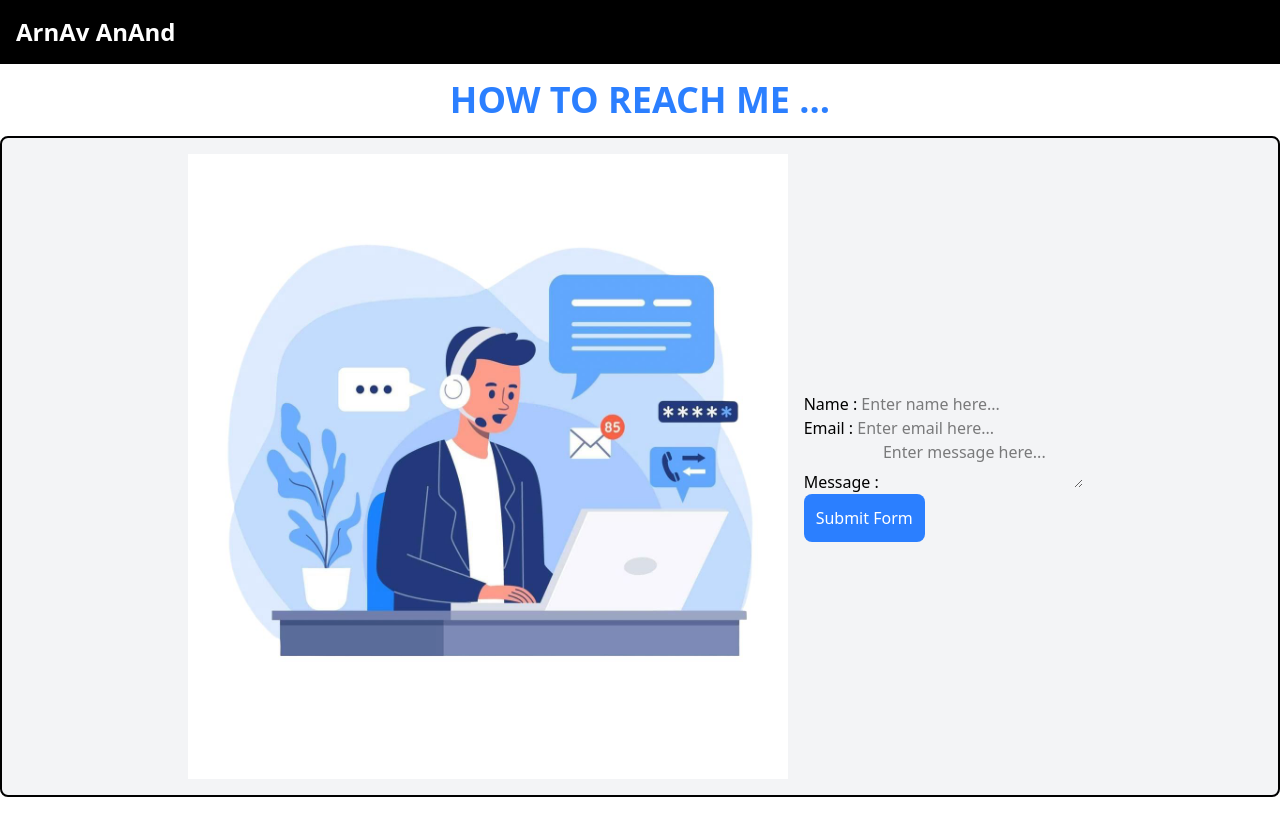
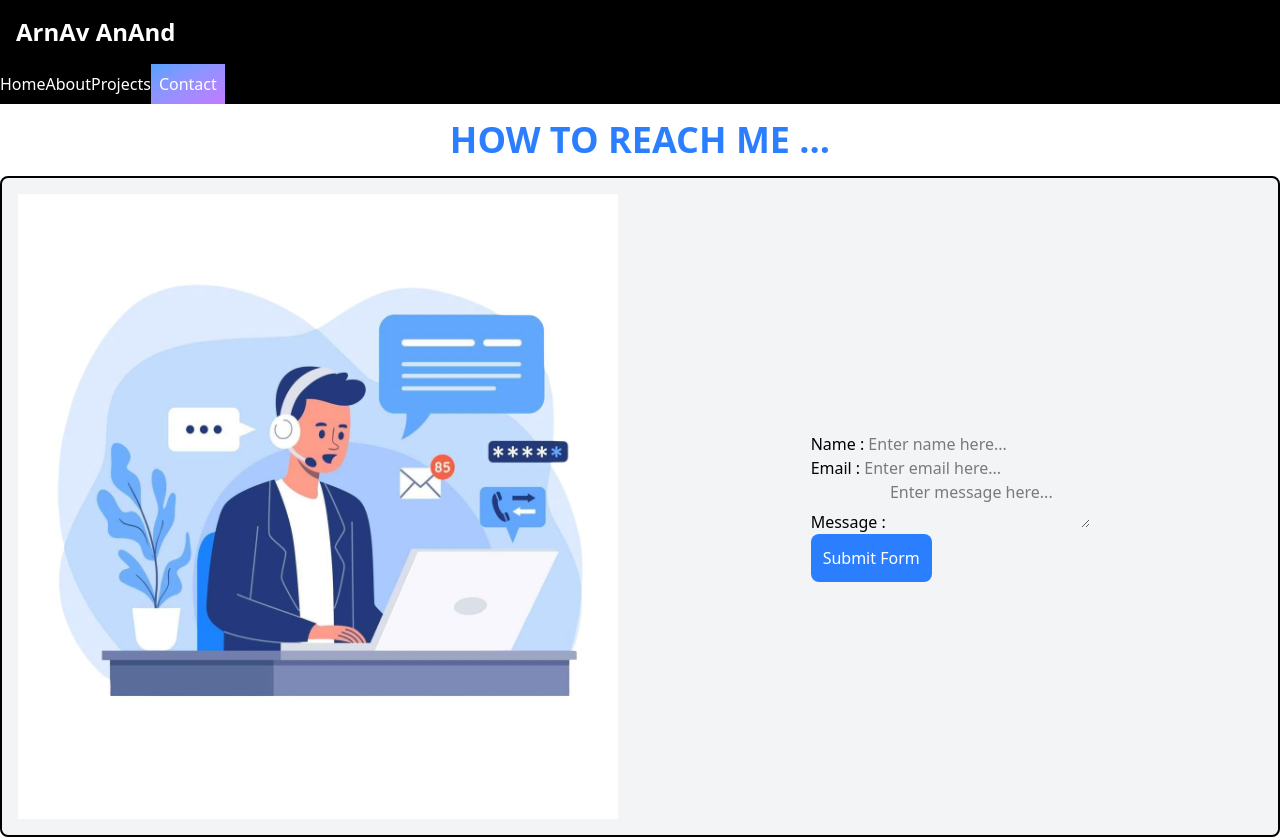
Before and after one commit to arnavanand2005/Portfolio-site, a React (Vite) app: page /contact in a window 1280 px wide. Before the commit the page ends 800 px from the top, so only its background shows below. Built offline with nearby package versions, Linux system fonts and the light colour scheme.

Commit message:
added navbar links

```diff
--- a/src/App.jsx
+++ b/src/App.jsx
@@ -1,6 +1,5 @@
 import React from 'react'
-import Navbar from './Components/Navbar.jsx'
-import Footer from './Components/Footer.jsx'
+import Navbar from './components/Navbar.jsx'
 import Home from './Pages/Home.jsx'
 import About from './Pages/About.jsx'
 import Contact from './Pages/Contact.jsx'
--- a/src/Components/Navbar.jsx
+++ b/src/Components/Navbar.jsx
@@ -1,14 +1,20 @@
 import React from 'react'
+import { Link } from 'react-router-dom'
 
 const Navbar = () => {
   return (
     <div className='background-navbar bg-black'>
+      <Link to="/">
         <div className='text-white text-2xl font-bold p-4'>
             ArnAv AnAnd
         </div>
+      </Link>
 
-        <div>
-
+        <div className=''>
+          <Link className='text-white' to="/">Home</Link>
+          <Link className='text-white' to="/About">About</Link>
+          <Link className='text-white' to="/Projects">Projects</Link>
+          <Link to="/Contact"><button className='text-white bg-gradient-to-br from-blue-400 to-purple-400 p-2'>Contact</button></Link>
         </div>
 
     </div>
--- a/src/Pages/Contact.jsx
+++ b/src/Pages/Contact.jsx
@@ -33,10 +33,10 @@ function App() {
       HOW TO REACH ME ...
       </h1>
       <div className="flex flex-col md:flex-row justify-center items-center gap-4 p-4 border-black border-2 rounded-lg bg-gray-100">
-      <div>
+      <div className="flex-1">
         <img className="w-[600px] h-[625px]" src={contact_img} alt="contact-form-image" />
       </div>
-      <div>
+      <div className="flex-1 flex flex-col justify-center items-center">
         <form className="text-white " onSubmit={onSubmit}>
           <label className="text-black "> Name : </label>
           <input className="text-black" placeholder="Enter name here..." type="text" name="name" required/> <br />
```
